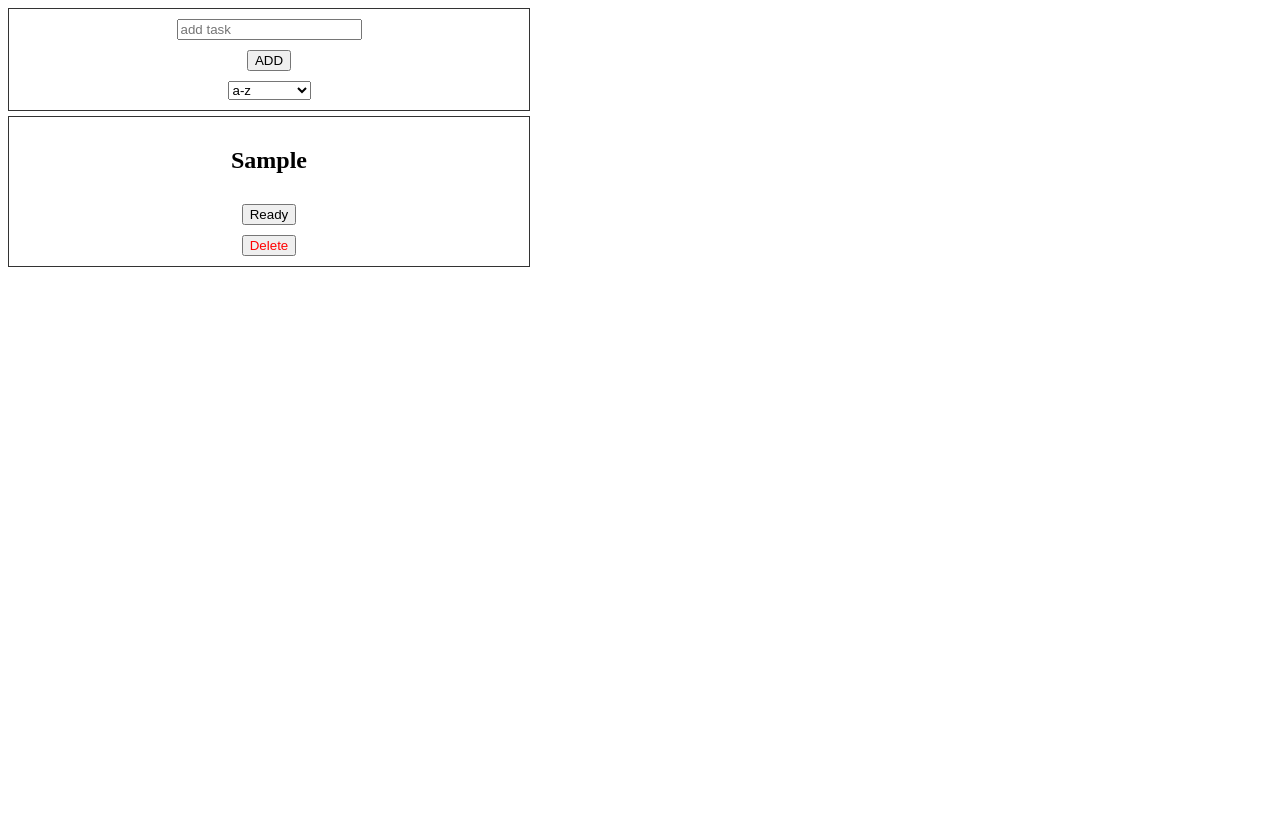
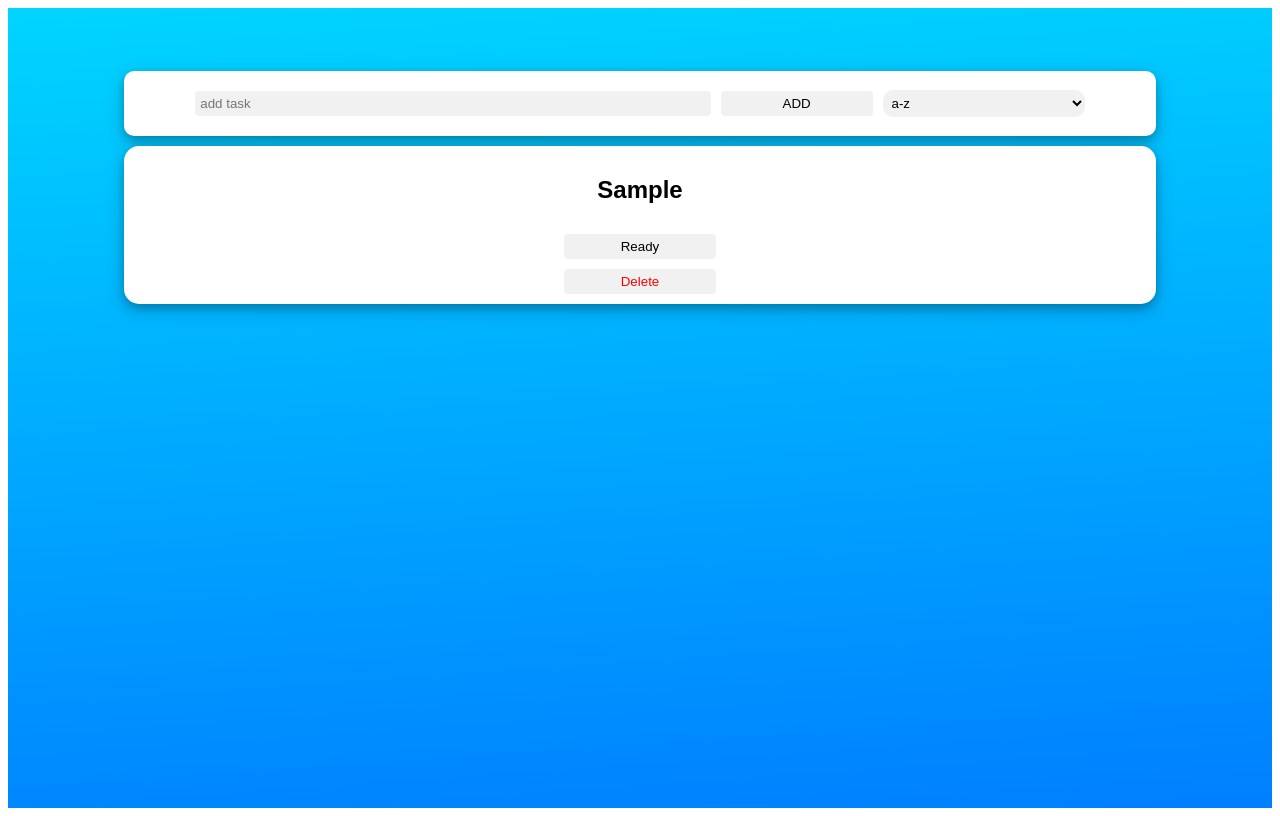
Before and after one commit to kubaglowik/TodoAPP, a Vue app in the folder todoapp/: page / in a window 1280 px wide. Both pictures are taken after typing "Sample" into the empty fields and a click on the button "ADD". Built offline with nearby package versions, Linux system fonts and the light colour scheme.

Commit message:
css Added

```diff
--- a/todoapp/src/App.vue
+++ b/todoapp/src/App.vue
@@ -2,7 +2,7 @@
 <div class="all">
   <div class="item">
     <!-- <p>{{showData}}</p> -->
-    <atom-input type="text" placeholder="add task" v-model="newitem" @keyup.enter="addItem"></atom-input>
+    <atom-input type="text" class="text" placeholder="add task" v-model="newitem" @keyup.enter="addItem"></atom-input>
     <atom-button :text="'ADD'" class="additem" @click="addItem"></atom-button>
     <atom-select name="sort" id="sort" @change="sortList">
       <atom-option :text="'a-z'" value="az"/>
@@ -11,7 +11,7 @@
       <atom-option :text="'new to old'" value="nts"/>
     </atom-select>
   </div>
-  <div class="item" v-bind:class="{ status: item.status }" v-for="item in items" v-bind:key="item.id">
+  <div class="item2" v-bind:class="{ status: item.status }" v-for="item in items" v-bind:key="item.id">
     <atom-header :text="item.title"/>
     <atom-button :text="'Ready'" class="additem" v-if="!item.status" @click="removeitem(item.id)"></atom-button>
     <atom-button :text="'Delete'" class="delete" v-if="item.avilable === 0" @click="deleteeitem(item.id)"></atom-button>
@@ -115,45 +115,150 @@ export default {
 };
 </script>
 <style>
-template {
+.all {
+  min-height: 100vh;
+  min-width: 100%;
+  background-size: cover;
+  background-attachment: fixed;
+  display: flex;
+  align-items: center;
+  flex-direction: column;
+  font-family: "Montserrat", sans-serif !important;
+  font-weight: 500;
+  background-color: red;
+  background: rgb(0, 213, 255);
+  background: linear-gradient(176deg, rgba(0, 213, 255, 1) 0%, rgba(0, 127, 255, 1) 100%);
+}
+.item {
+
+  margin-top: 5%;
+  padding: 10px;
+  width: 80%;
   display: flex;
   justify-content: center;
+  align-items: center;
+  background-color:rgb(255, 255, 255);
+  box-shadow: 0 4px 8px 0 rgba(0, 0, 0, 0.2), 0 6px 20px 0 rgba(0, 0, 0, 0.19);
+  border-radius: 10px;
 }
-
-.main {
+.item2 {
+margin: 10px;
+  padding: 10px;
+  min-width: 500px;
+  width: fit-content;
   display: flex;
+  flex-direction: column;
   justify-content: center;
-  flex-direction: column;
   align-items: center;
+  box-shadow: 0 4px 8px 0 rgba(0, 0, 0, 0.2), 0 6px 20px 0 rgba(0, 0, 0, 0.19);
+  font-family: "Montserrat",sans-serif !important;
+  font-weight: 1000;
+  background-color:rgb(255, 255, 255);
+  border-radius: 15px;
 }
-
-.item {
-  border: 1px solid #333;
-  margin-top: 5px;
-  padding: 10px;
-  width: 500px;
-  display: flex;
-  justify-content: center;
-  flex-direction: column;
-  align-items: center;
+.text{
+  width: 50%;
+  padding: 5px 5px;
+  border: none;
+  border-radius: 4px;
+  background-color: #f1f1f1;
 }
-
+#sort{
+  width: 20%;
+  padding: 5px 5px;
+  border: none;
+  border-radius: 10px;
+  background-color: #f1f1f1;
+}
+.additem{
+  width: 10%;
+  padding: 5px 5px;
+  border: none;
+  border-radius: 4px;
+  background-color: #f1f1f1;
+}
 .status {
-  opacity: 50%;
+  opacity: 70%;
 }
-
 .status h2 {
   text-decoration: line-through;
-  color: rgb(0, 140, 255);
+  color: rgb(255, 0, 0);
 }
-
 .additem {
   margin: 10px;
 }
 .delete {
   color: red;
+  width: 10%;
+  padding: 5px 5px;
+  border: none;
+  border-radius: 4px;
+  background-color: #f1f1f1;
+
 }
-.avilable {
-  background-color: red;
+
+  * {
+    scrollbar-width: none;
+    scrollbar-color: #00aaff #ffffff;
+  }
+
+  *::-webkit-scrollbar {
+    width: 6px;
+  }
+
+  *::-webkit-scrollbar-track {
+    background: #ffffff;
+  }
+
+  *::-webkit-scrollbar-thumb {
+    background-color: #00aaff;
+    border-radius: 9px;
+    border: 0px solid #ffffff;
+  }
+  @media screen and (min-width: 425px) {
+  .item {
+    width: 80%;
+  }
+
+  .item2 {
+    min-width: 80%;
+  }
+  .additem {
+  width: 15%;
 }
+.delete {
+  width: 15%;
+}
+}
+@media screen and (min-width: 375px) {
+  .item {
+    width: 80%;
+  }
+
+  .item2 {
+    min-width: 80%;
+  }
+  .additem {
+  width: 15%;
+}
+.delete {
+  width: 15%;
+}
+}
+@media screen and (min-width: 320px) {
+  .item {
+    width: 80%;
+  }
+
+  .item2 {
+    min-width: 80%;
+  }
+  .additem {
+  width: 15%;
+}
+.delete {
+  width: 15%;
+}
+}
+
 </style>
```
